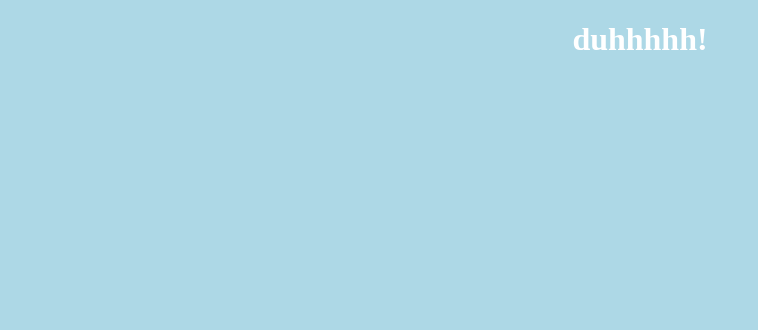
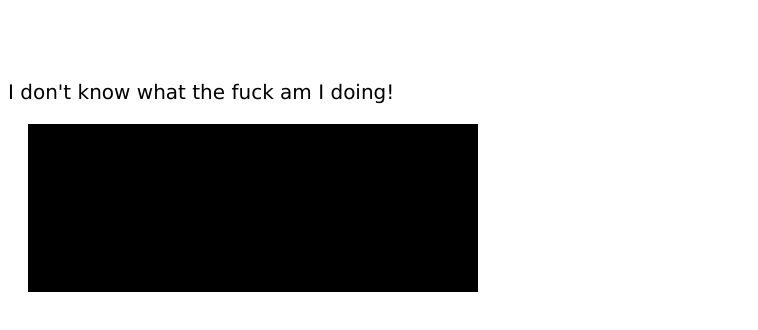
Before and after one commit to grivth/grivth, a plain HTML site: page index.html in a window 1280 px wide. Shown: the whole page, without its empty margins (0-758 px from the left). Drawn offline with Linux system fonts and the light colour scheme.

Commit message:
Update index.html

```diff
--- a/index.html
+++ b/index.html
@@ -5,10 +5,6 @@
     <meta name="viewport" content="width=device-width, initial-scale=1.0">
     <title>Hello Friend!</title>
     <style>
-        body {
-            background-color: lightblue;
-        }
-
         h1 {
             color: white;
             text-align: center;
@@ -18,9 +14,18 @@
             font-family: Verdana, sans-serif;
             font-size: 20px;
         }
+        div {
+            background-color:black;
+            width:300px;
+            border:15px white;
+            padding:75px;
+            margin:20px;
+        }
     </style>
 </head>
 <body>
-    <h1>duhhhhh!</h1>
+    <h1>Yeah, no shit!</h1>
+    <p>I don't know what the fuck am I doing!</p>
+    <div>Freejkjfaijifajifja</div>
 </body>
 </html>
```
